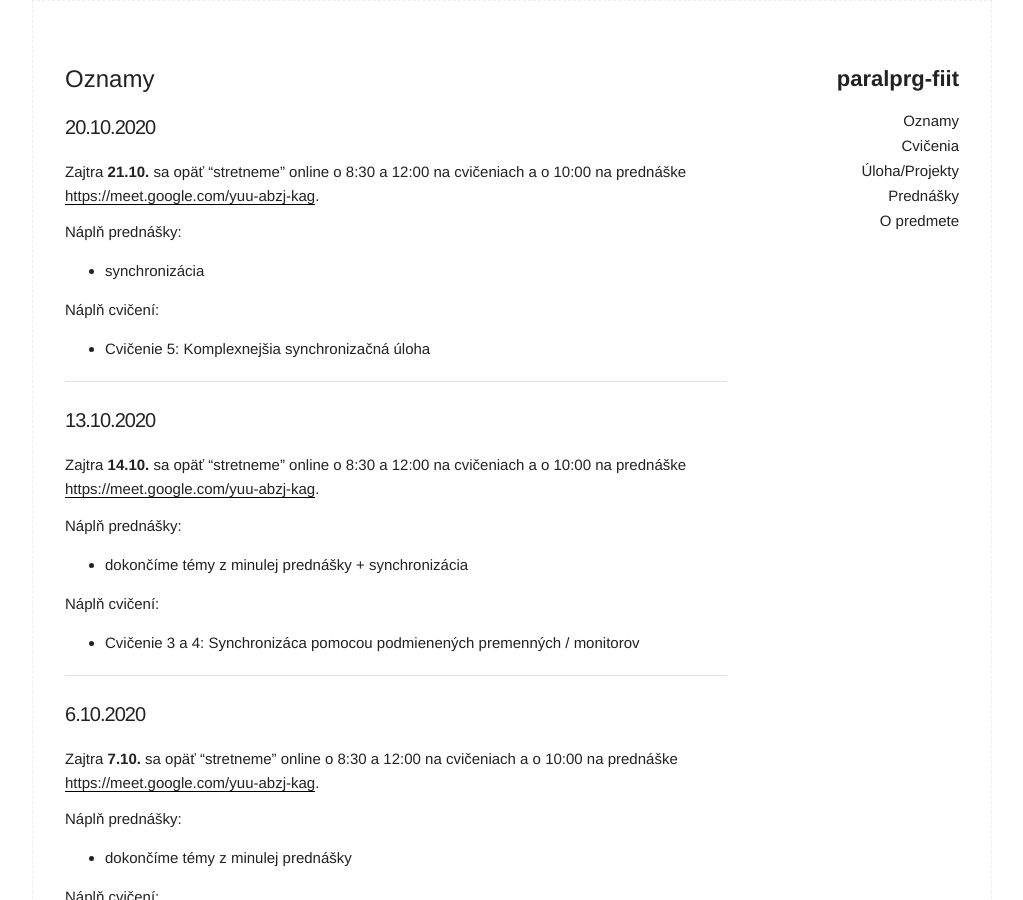
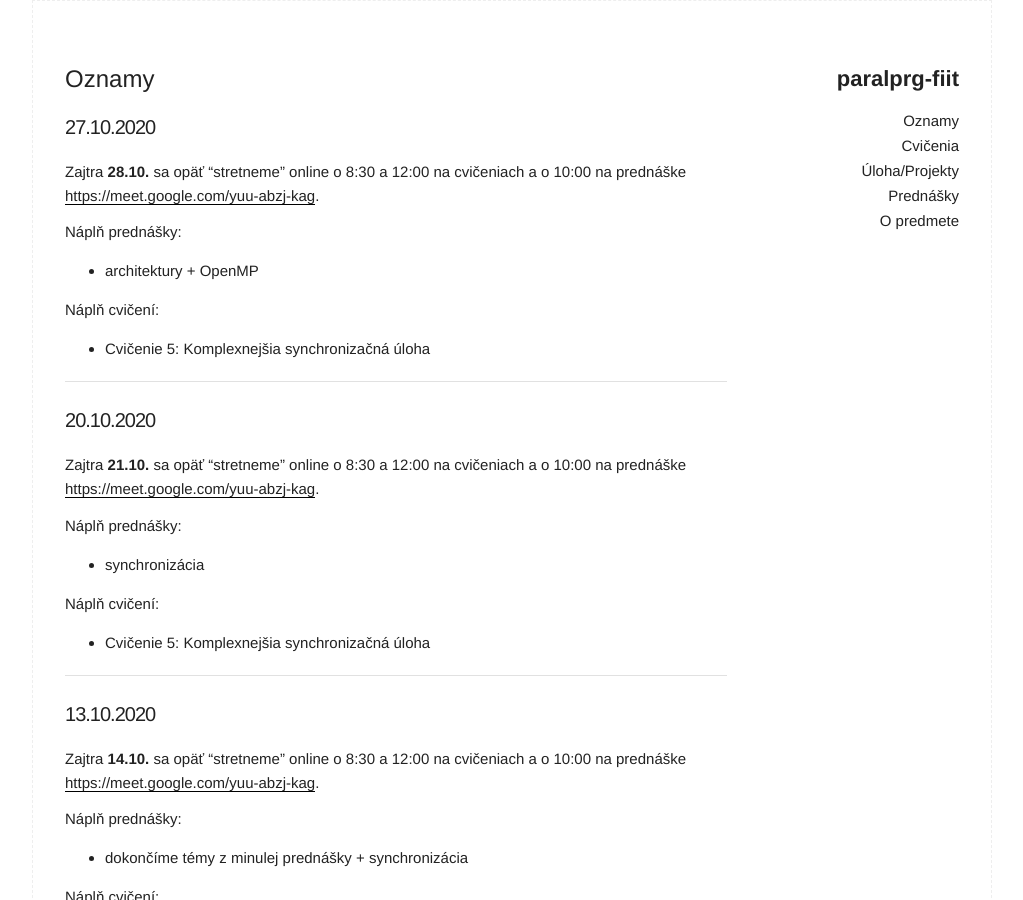
Before and after one commit to MichalCernansky/paralprg-fiit, a Jekyll site: the page built from index.md, in a window 1280 px wide and 900 px high. Shown: the whole window, without its empty margins (128-1151 px from the left). Built offline with Jekyll 4.4.1, drawn with Linux system fonts in a browser that asks for light colours.

Commit message:
new info

```diff
--- a/index.md
+++ b/index.md
@@ -3,6 +3,19 @@ layout: page
 title: Oznamy
 ---
 
+### 27.10.2020
+
+Zajtra **28.10.** sa opäť "stretneme" online o 8:30 a 12:00 na cvičeniach a o 10:00 na prednáške [https://meet.google.com/yuu-abzj-kag](https://meet.google.com/yuu-abzj-kag).
+
+Náplň prednášky:
+
+- architektury + OpenMP
+
+Náplň cvičení:
+
+- Cvičenie 5: Komplexnejšia synchronizačná úloha
+
+---
 ### 20.10.2020
 
 Zajtra **21.10.** sa opäť "stretneme" online o 8:30 a 12:00 na cvičeniach a o 10:00 na prednáške [https://meet.google.com/yuu-abzj-kag](https://meet.google.com/yuu-abzj-kag).
```
